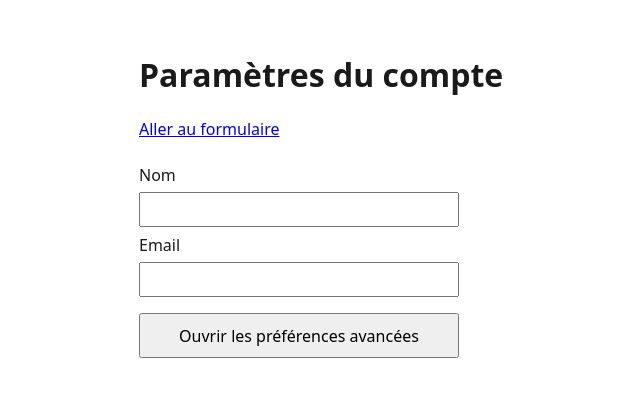
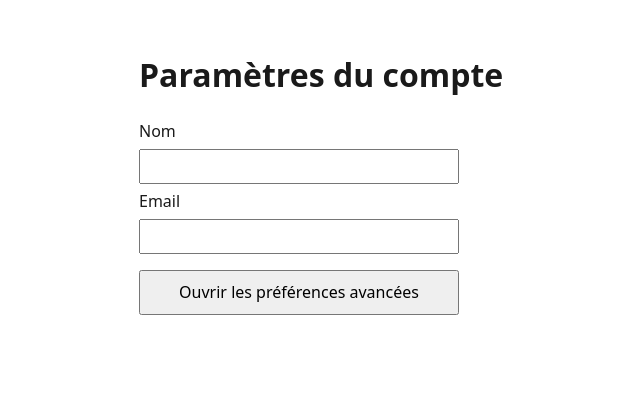
Before and after one commit to ynov-x-anthony/AMIR_Mohand_Arezki_Ally, a React (Vite) app: page / in a window 1280 px wide. Shown: the top 396 px of the page, without its empty margins (145-785 px from the left). Built offline with nearby package versions, Linux system fonts and the light colour scheme.

Commit message:
skip link visible au focus vers le formulaire

```diff
--- a/src/App.css
+++ b/src/App.css
@@ -1,6 +1,10 @@
 /* focus visible uniquement à la navigation clavier, pas au clic souris */
 :focus-visible { outline: 3px solid #1a56db; outline-offset: 2px; border-radius: 2px; }
 :focus:not(:focus-visible) { outline: none; }
+
+/* skip link : hors écran, réapparaît au focus clavier */
+.skip-link { position: absolute; left: -9999px; top: 0; }
+.skip-link:focus { position: static; display: inline-block; padding: .4rem .8rem; background: #111; color: white; margin-bottom: 1rem; }
 
 .form { display: flex; flex-direction: column; gap: .4rem; max-width: 320px; margin-top: 1.5rem; }
 .form input, .form select { padding: .5rem; }
--- a/src/App.tsx
+++ b/src/App.tsx
@@ -10,11 +10,11 @@ function App() {
 
   return (
     <div className="page">
+      <a href="#form" className="skip-link">Aller au formulaire</a>
+
       <h1>Paramètres du compte</h1>
 
-      <a href="#form">Aller au formulaire</a>
-
-      <form id="form" className="form">
+      <form id="form" className="form" tabIndex={-1}>
         <label htmlFor="name">Nom</label>
         <input id="name" type="text" />
 
```
Also changed, not shown: 1 other file (tests, documents, lock files or other folders).
